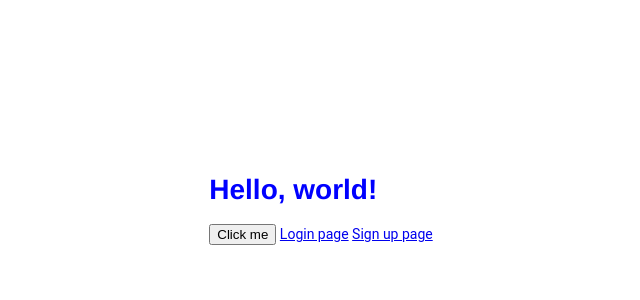
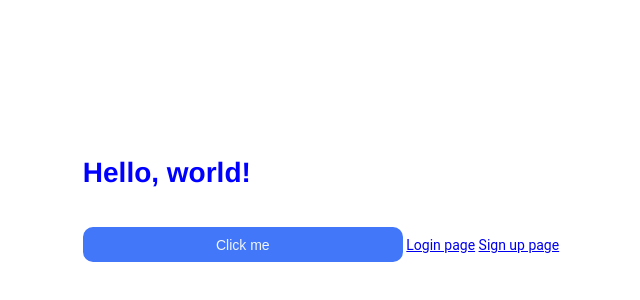
Before and after one commit to somnevaetsya/server_front, a plain HTML site: page src/index.html in a window 1280 px wide. Shown: the part 200-500 px from the top of the page, without its empty margins (319-959 px from the left). Drawn offline with Linux system fonts and the light colour scheme; files whose address does not match are found by name.

Commit message:
fix button

```diff
--- a/src/css/login.css
+++ b/src/css/login.css
@@ -80,7 +80,7 @@
     /*border-color: #4277FA;*/
 }
 
-.auth__block_signup_button {
+.auth__block_button {
     background-color: var(--blue-color);
     border: 2px solid var(--blue-color);
     border-radius: 10px;
```
